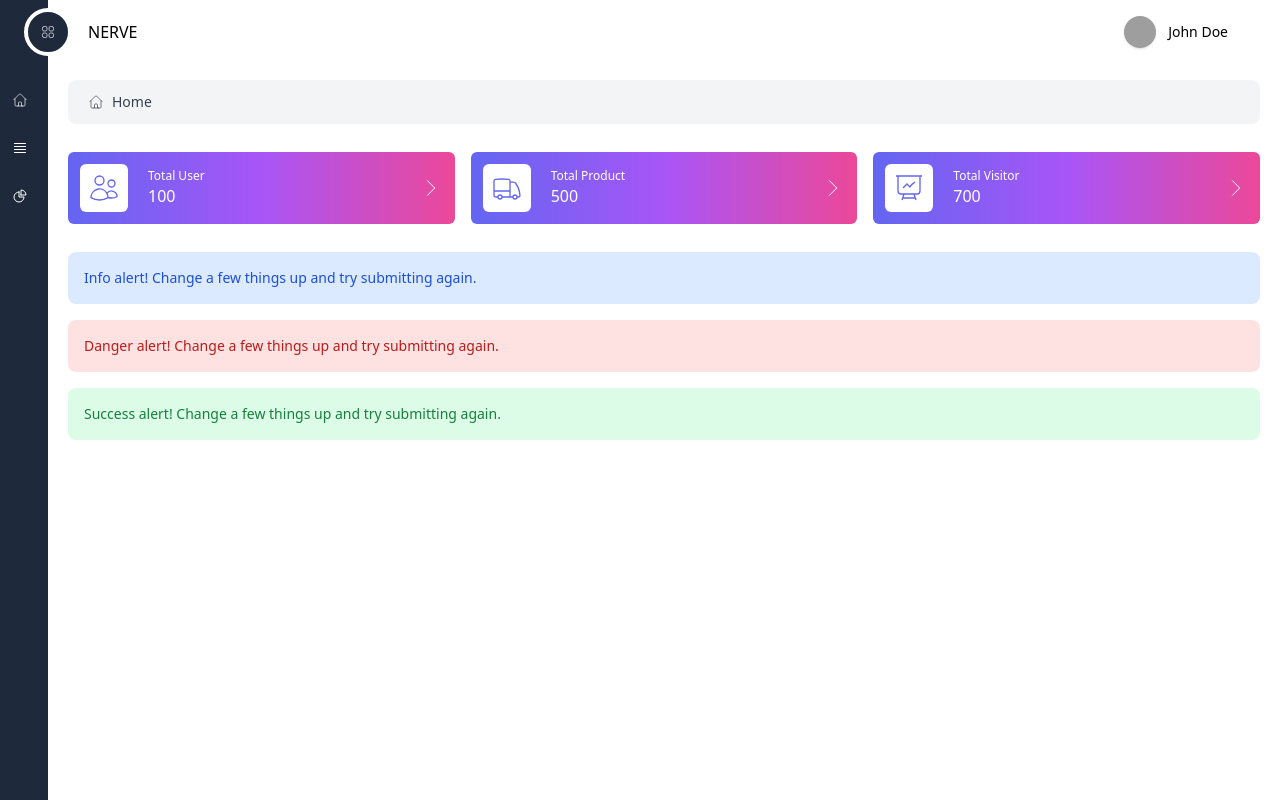
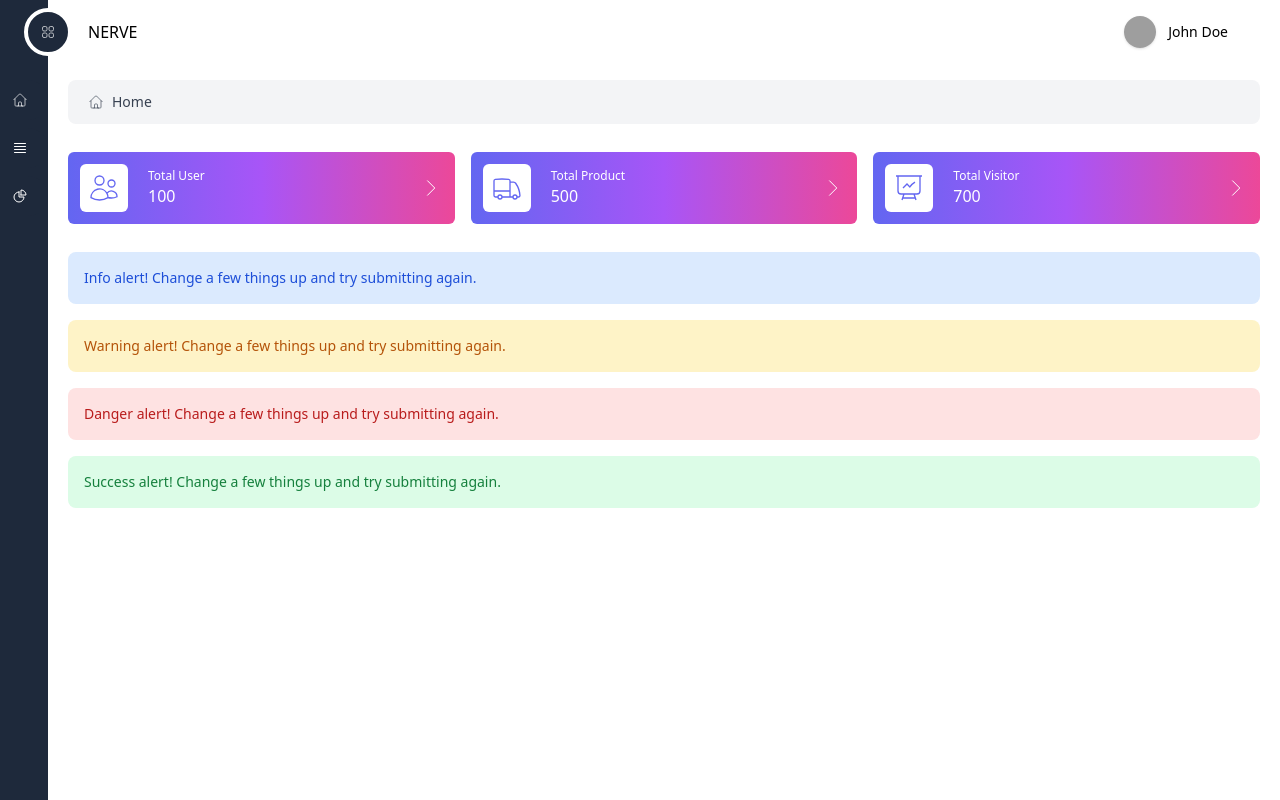
Before and after one commit to rruiz2605/dashboard-angular-tailwind, an Angular app: page /home in a window 1280 px wide. Built offline with nearby package versions, Linux system fonts and the light colour scheme; grey boxes are pictures that could not be loaded.

Commit message:
Alert component is created

```diff
--- a/src/app/pages/home/home.component.html
+++ b/src/app/pages/home/home.component.html
@@ -9,12 +9,7 @@
         <app-resumen-card iconName="board" title="Total Visitor" text="700"/>
     </div>
 </div>
-<div class="p-4 mb-4 text-sm text-blue-700 bg-blue-100 rounded-lg dark:bg-blue-200 dark:text-blue-800" role="alert">
-    <span class="font-medium">Info alert!</span> Change a few things up and try submitting again.
-</div>
-<div class="p-4 mb-4 text-sm text-red-700 bg-red-100 rounded-lg dark:bg-red-200 dark:text-red-800" role="alert">
-    <span class="font-medium">Danger alert!</span> Change a few things up and try submitting again.
-</div>
-<div class="p-4 mb-4 text-sm text-green-700 bg-green-100 rounded-lg dark:bg-green-200 dark:text-green-800" role="alert">
-    <span class="font-medium">Success alert!</span> Change a few things up and try submitting again.
-</div>
+<app-alert type="Info" title="Info alert!" text="Change a few things up and try submitting again." />
+<app-alert type="Warn" title="Warning alert!" text="Change a few things up and try submitting again." />
+<app-alert type="Danger" title="Danger alert!" text="Change a few things up and try submitting again." />
+<app-alert type="Success" title="Success alert!" text="Change a few things up and try submitting again." />
--- a/src/app/pages/home/home.component.ts
+++ b/src/app/pages/home/home.component.ts
@@ -1,10 +1,11 @@
 import { Component } from '@angular/core';
-import { ResumenCardComponent } from '@shared/components/resumen-card/resumen-card.component';
+import { AlertComponent } from '@components/alert/alert.component';
+import { ResumenCardComponent } from '@components/resumen-card/resumen-card.component';
 
 @Component({
   selector: 'app-home',
   standalone: true,
-  imports: [ResumenCardComponent],
+  imports: [ResumenCardComponent, AlertComponent],
   templateUrl: './home.component.html',
   styleUrl: './home.component.scss'
 })
--- /dev/null
+++ b/src/app/shared/components/alert/alert.component.html
@@ -0,0 +1,3 @@
+<div class="p-4 mb-4 text-sm rounded-lg" [ngClass]="typeClass()" role="alert">
+    <span class="font-medium">{{title()}}</span> {{text()}}
+</div>
--- /dev/null
+++ b/src/app/shared/components/alert/alert.component.ts
@@ -0,0 +1,28 @@
+import { CommonModule } from '@angular/common';
+import { Component, computed, input, signal } from '@angular/core';
+
+@Component({
+  selector: 'app-alert',
+  standalone: true,
+  imports: [CommonModule],
+  templateUrl: './alert.component.html',
+  styleUrl: './alert.component.scss'
+})
+export class AlertComponent {
+  type = input.required<'Info' | 'Warn' | 'Danger' | 'Success'>();
+  typeClass = computed(() => {
+    switch (this.type()) {
+      case 'Info':
+        return 'text-blue-700 bg-blue-100 dark:bg-blue-200 dark:text-blue-800';
+      case 'Warn':
+        return 'text-amber-700 bg-amber-100 dark:bg-amber-200 dark:text-amber-800';
+      case 'Danger':
+        return 'text-red-700 bg-red-100 dark:bg-red-200 dark:text-red-800';
+      case 'Success':
+        return 'text-green-700 bg-green-100 dark:bg-green-200 dark:text-green-800';
+    }
+  });
+
+  title = input.required<string>();
+  text = input.required<string>();
+}
```
Also changed, not shown: src/app/shared/components/alert/alert.component.scss (added).
